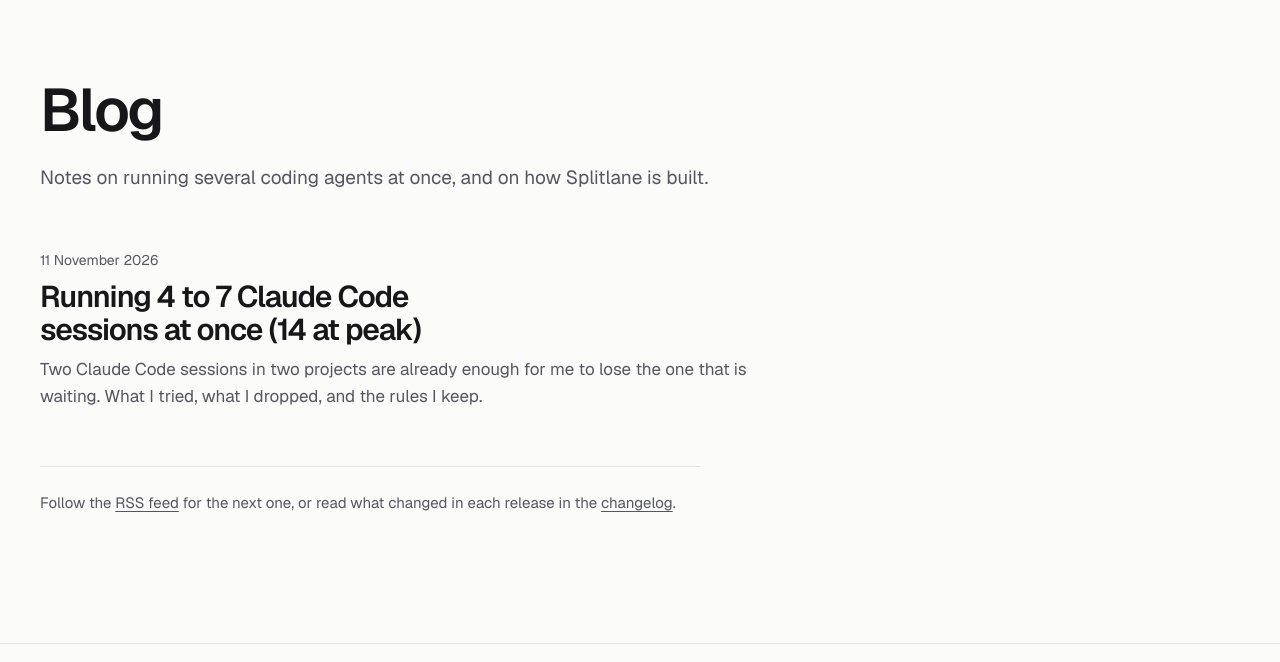
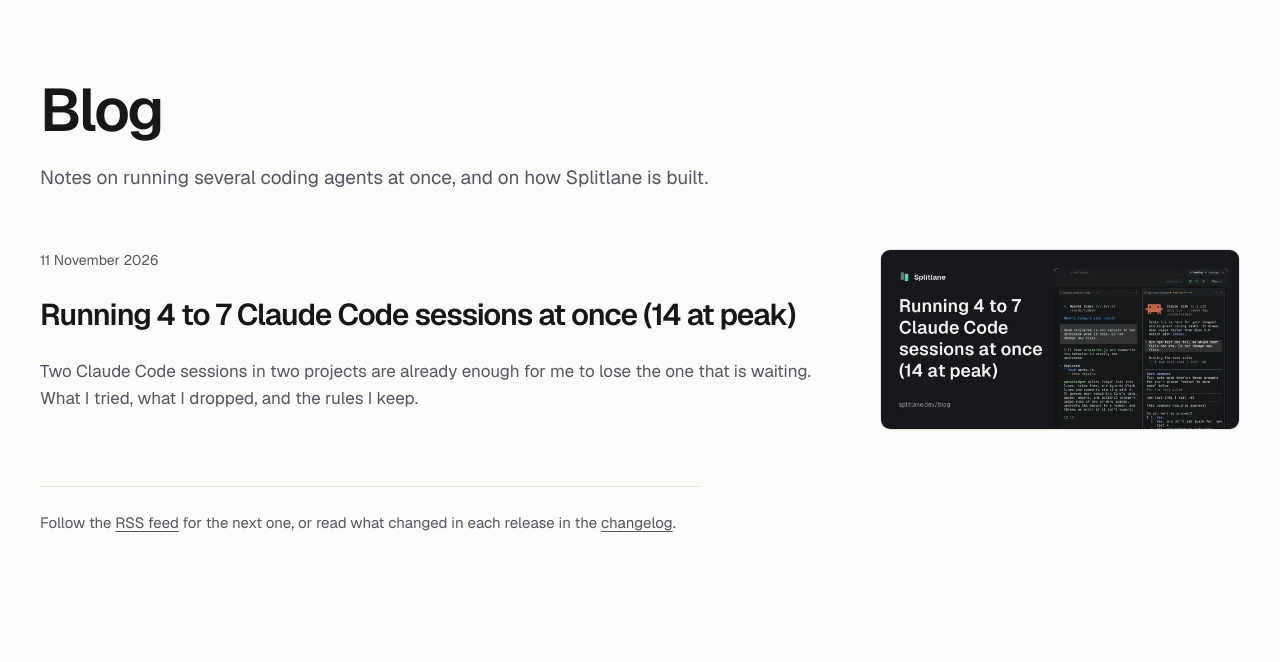
Before and after one commit to ivkan/splitlane, a website: page site/public/blog/index.html in a window 1280 px wide. Shown: the part 68-730 px from the top of the page. Drawn offline with Linux system fonts and the light colour scheme.

Commit message:
Site: the post's preview beside it in the blog list

```diff
--- a/site/public/blog/index.html
+++ b/site/public/blog/index.html
@@ -57,6 +57,7 @@
     <ol class="posts" reversed>
       <li>
         <article>
+          <a class="post-thumb" href="/blog/running-claude-code-sessions-at-once/" tabindex="-1" aria-hidden="true"><img src="/blog/running-claude-code-sessions-at-once/thumb.webp" width="640" height="320" alt="" loading="lazy" decoding="async"></a>
           <p class="post-meta"><time datetime="2026-11-11">11 November 2026</time></p>
           <h2><a href="/blog/running-claude-code-sessions-at-once/">Running 4 to 7 Claude Code sessions at once (14 at peak)</a></h2>
           <p>Two Claude Code sessions in two projects are already enough for me to lose the one that is waiting. What I tried, what I dropped, and the rules I keep.</p>
--- a/site/public/css/site.css
+++ b/site/public/css/site.css
@@ -752,6 +752,37 @@
   padding: 0;
   list-style: none;
 }
+.posts article {
+  display: grid;
+  grid-template-columns: minmax(0, 1fr);
+}
+.post-thumb {
+  display: block;
+  margin-bottom: 16px;
+  border: 1px solid var(--line);
+  border-radius: 10px;
+  overflow: hidden;
+}
+.post-thumb img {
+  display: block;
+  width: 100%;
+  height: auto;
+}
+@media (min-width: 900px) {
+  .posts {
+    max-width: none;
+  }
+  .posts article {
+    grid-template-columns: minmax(0, 1fr) 360px;
+    column-gap: 48px;
+    align-items: start;
+  }
+  .post-thumb {
+    grid-column: 2;
+    grid-row: 1 / span 3;
+    margin-bottom: 0;
+  }
+}
 .posts li + li {
   margin-top: 40px;
 }
```
Also changed, not shown: site/public/blog/running-claude-code-sessions-at-once/thumb.webp (added).
